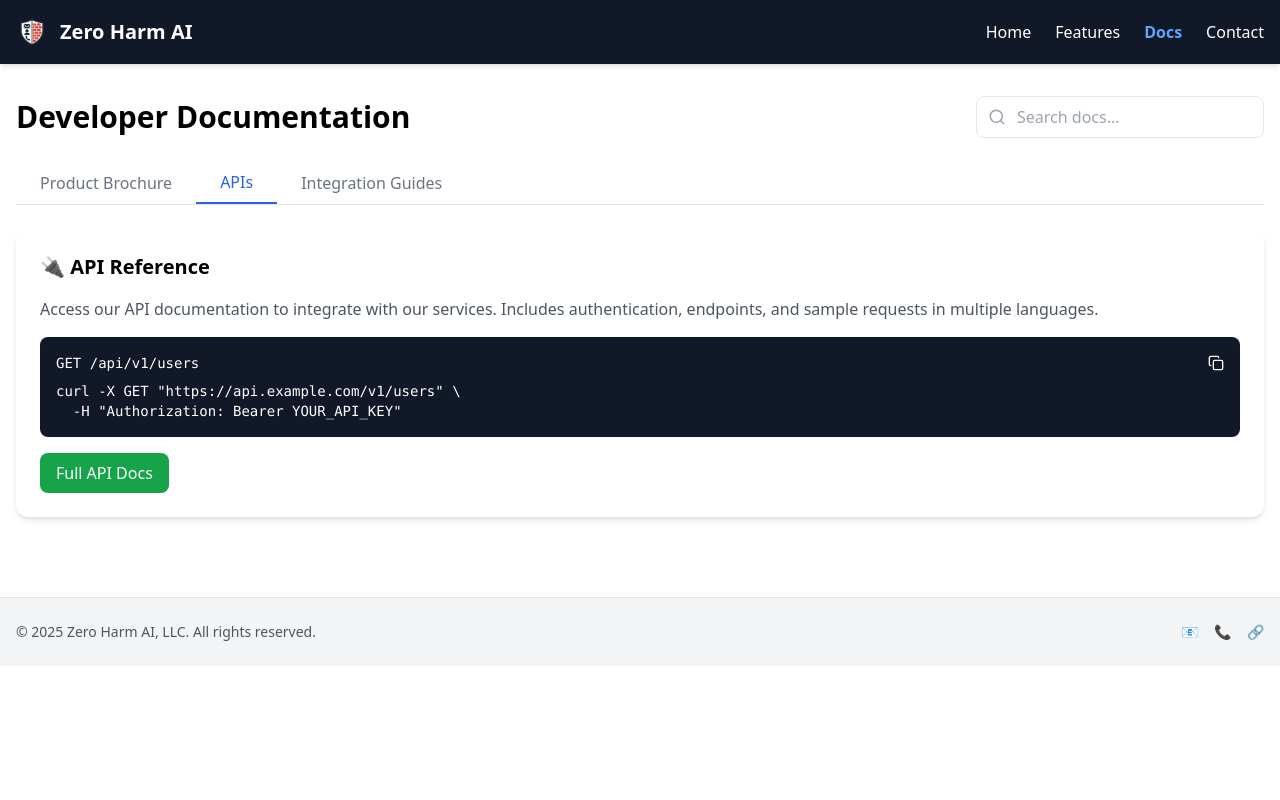
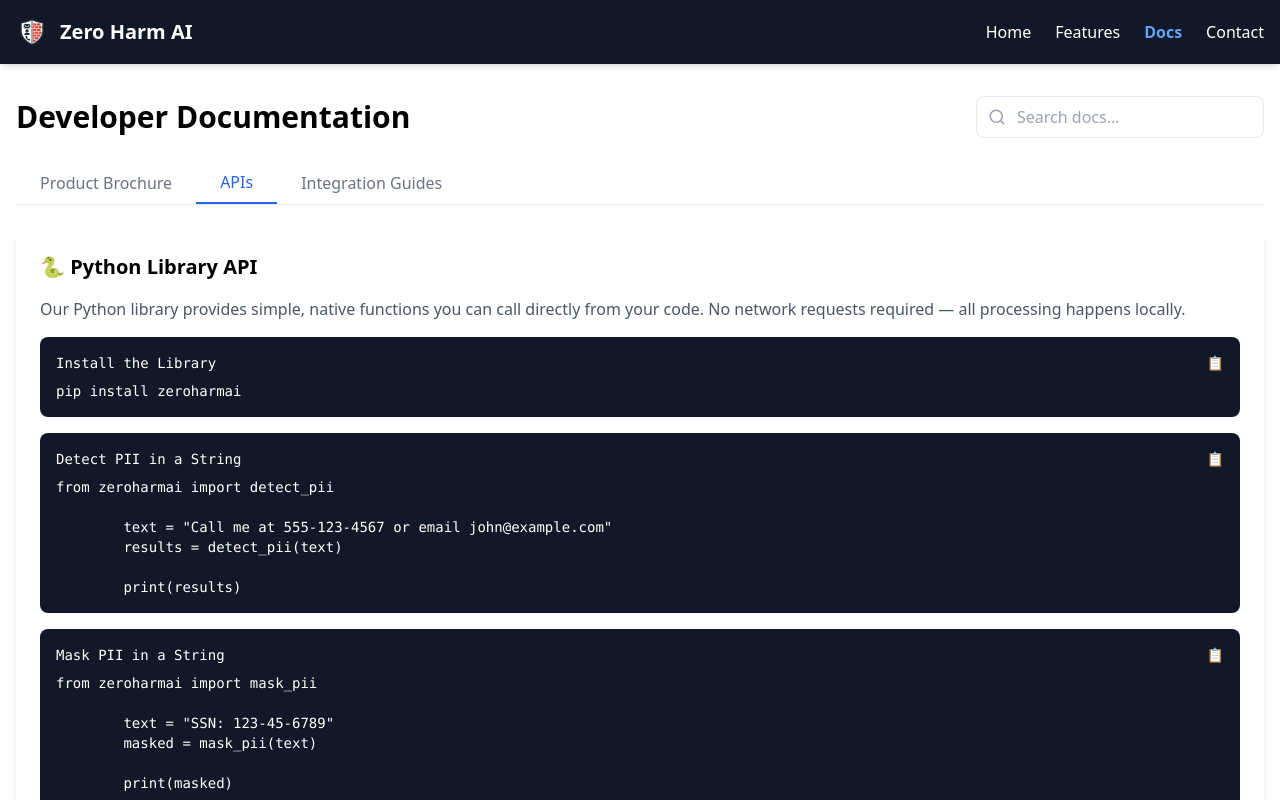
Before and after one commit to Zero-Harm-AI-LLC/zero-harm-ai-frontend, a React (Vite) app: page /docs in a window 1280 px wide. Both pictures are taken after a click on the button "APIs". Shown: the top 800 px of the page. Built offline with nearby package versions, Linux system fonts and the light colour scheme; no server answers; the HTML template or start-up script is replaced by a standard one.

Commit message:
Fixed API section

```diff
--- a/src/pages/Docs.tsx
+++ b/src/pages/Docs.tsx
@@ -34,29 +34,101 @@ export default function Docs() {
             case "APIs":
                 return (
                     <div className="p-6 space-y-4">
-            <h2 className="text-xl font-semibold">🔌 API Reference</h2>
+                        <h2 className="text-xl font-semibold">🐍 Python Library API</h2>
                         <p className="text-gray-600">
-              Access our API documentation to integrate with our services.
-              Includes authentication, endpoints, and sample requests in
-              multiple languages.
+                            Our Python library provides simple, native functions you can call
+                            directly from your code. No network requests required — all processing
+                            happens locally.
                         </p>
 
+                        {/* Installation */}
                         <div className="bg-gray-900 text-white p-4 rounded-lg font-mono text-sm">
                             <div className="flex justify-between items-center mb-2">
-                <span>GET /api/v1/users</span>
-                <button onClick={() => handleCopy("GET /api/v1/users")}>
-                  <Copy size={16} />
+                                <span>Install the Library</span>
+                                <button onClick={() => handleCopy("pip install zeroharmai")}>📋</button>
+                            </div>
+                            <pre>{`pip install zeroharmai`}</pre>
+                        </div>
+
+                        {/* Example: detect_pii */}
+                        <div className="bg-gray-900 text-white p-4 rounded-lg font-mono text-sm">
+                            <div className="flex justify-between items-center mb-2">
+                                <span>Detect PII in a String</span>
+                                <button
+                                    onClick={() =>
+                                        handleCopy(`from zeroharmai import detect_pii
+
+        text = "Call me at 555-123-4567 or email john@example.com"
+        results = detect_pii(text)
+
+        print(results)`)
+                                    }
+                                >
+                                    📋
                                 </button>
                             </div>
-              <pre>{`curl -X GET "https://api.example.com/v1/users" \\
-  -H "Authorization: Bearer YOUR_API_KEY"`}</pre>
+                            <pre>{`from zeroharmai import detect_pii
+
+        text = "Call me at 555-123-4567 or email john@example.com"
+        results = detect_pii(text)
+
+        print(results)`}</pre>
                         </div>
 
+                        {/* Example: mask_pii */}
+                        <div className="bg-gray-900 text-white p-4 rounded-lg font-mono text-sm">
+                            <div className="flex justify-between items-center mb-2">
+                                <span>Mask PII in a String</span>
+                                <button
+                                    onClick={() =>
+                                        handleCopy(`from zeroharmai import mask_pii
+
+        text = "SSN: 123-45-6789"
+        masked = mask_pii(text)
+
+        print(masked)`)
+                                    }
+                                >
+                                    📋
+                                </button>
+                            </div>
+                            <pre>{`from zeroharmai import mask_pii
+
+        text = "SSN: 123-45-6789"
+        masked = mask_pii(text)
+
+        print(masked)`}</pre>
+                        </div>
+
+                        {/* Example: redact_pii */}
+                        <div className="bg-gray-900 text-white p-4 rounded-lg font-mono text-sm">
+                            <div className="flex justify-between items-center mb-2">
+                                <span>Redact PII in a String</span>
+                                <button
+                                    onClick={() =>
+                                        handleCopy(`from zeroharmai import redact_pii
+
+        text = "Jane Doe, jane@example.com"
+        redacted = redact_pii(text)
+
+        print(redacted)`)
+                                    }
+                                >
+                                    📋
+                                </button>
+                            </div>
+                            <pre>{`from zeroharmai import redact_pii
+
+        text = "Jane Doe, jane@example.com"
+        redacted = redact_pii(text)
+
+        print(redacted)`}</pre>
+                        </div>
                         <a
-              href="/api-docs"
+                            href="/python-library-docs"
                             className="inline-block bg-green-600 text-white px-4 py-2 rounded-lg hover:bg-green-700"
                         >
-              Full API Docs
+                            Full Python Library Docs
                         </a>
                     </div>
                 );
@@ -131,8 +203,7 @@ export default function Docs() {
                     <button
                         key={tab}
                         onClick={() => setActiveTab(tab)}
-            className={`px-6 py-2 font-medium transition-colors ${
-              activeTab === tab
+                        className={`px-6 py-2 font-medium transition-colors ${activeTab === tab
                                 ? "border-b-2 border-blue-600 text-blue-600"
                                 : "text-gray-500 hover:text-blue-500"
                             }`}
```
Lines whose indentation alone changed are shown as unchanged.
